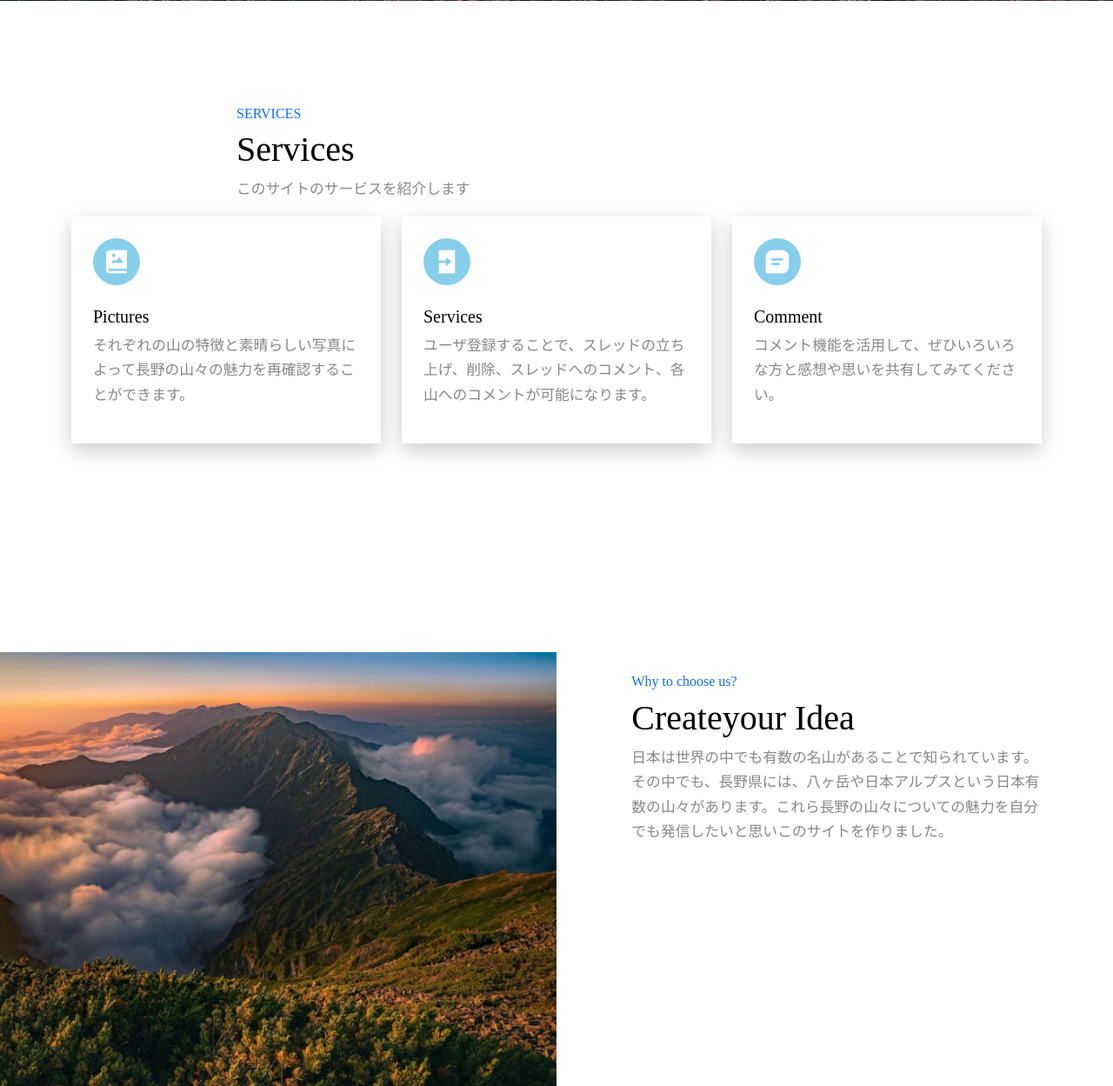
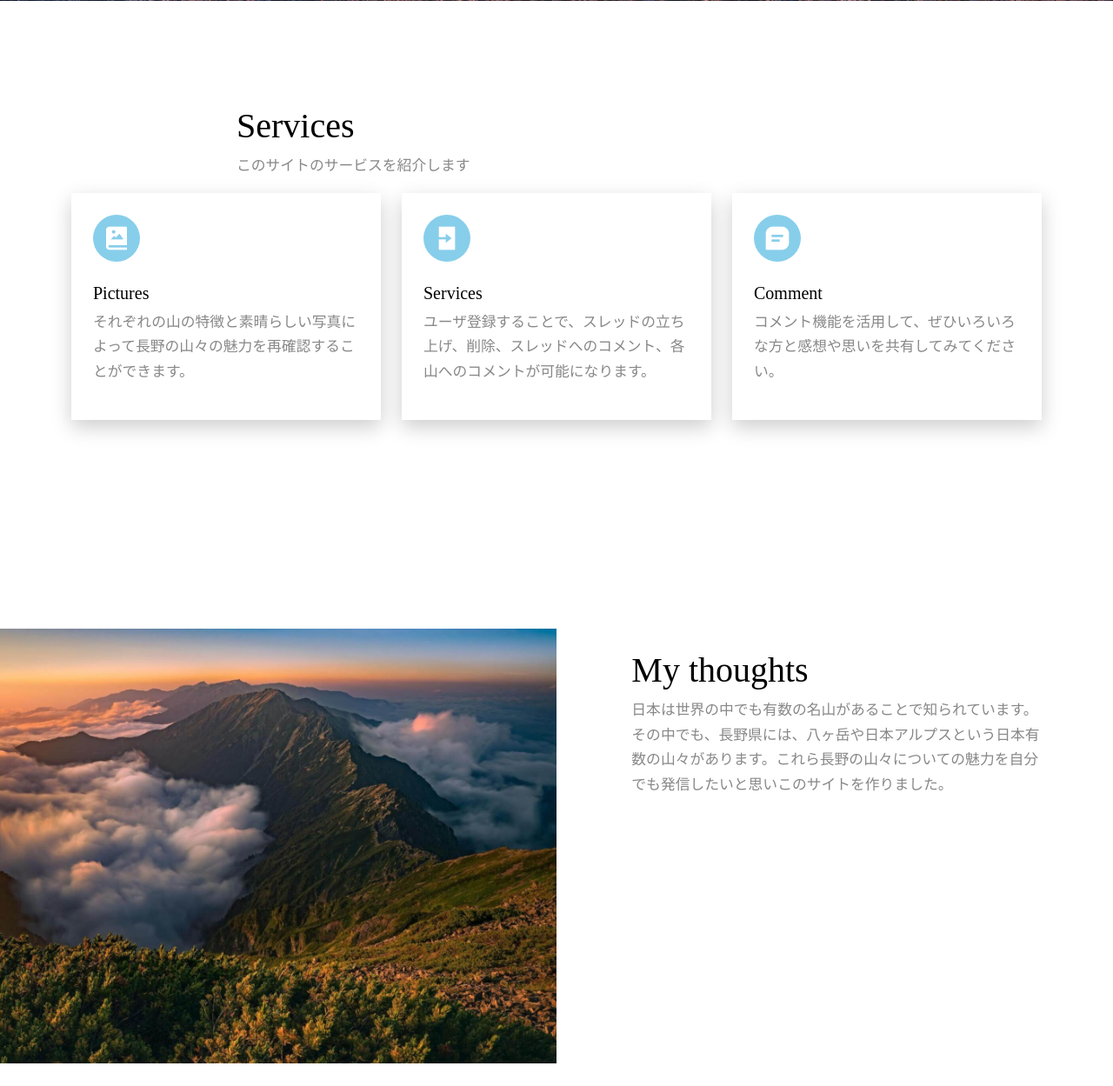
Before and after one commit to ik-lkk/Mountain_app, a Django app: page /mountain/home/ in a window 1280 px wide. Shown: the part 887-2136 px from the top of the page at 87% size. Run offline with Django 4.2, Linux system fonts and the light colour scheme; some web fonts are replaced.

Commit message:
homepage

```diff
--- a/templates/home.html
+++ b/templates/home.html
@@ -18,7 +18,6 @@
     <div class="container">
         <div class="row">
             <div class="col-md-8 mx-auto">
-                <h6 class="text-primary">SERVICES</h6>
                 <h1>Services</h1>
                 <p>このサイトのサービスを紹介します</p>
             </div>
@@ -61,8 +60,7 @@
         <div class="container">
             <div class="row">
                 <div class="col-md-10 pt-4 offset-md-1">
-                    <h6 class="text-primary">Why to choose us?</h6>
-                    <h1>Createyour Idea</h1>
+                    <h1>My thoughts</h1>
                     <p>日本は世界の中でも有数の名山があることで知られています。その中でも、長野県には、八ヶ岳や日本アルプスという日本有数の山々があります。これら長野の山々についての魅力を自分でも発信したいと思いこのサイトを作りました。</p>
 
                     {% comment %} <div class="feature d-flex">
```
